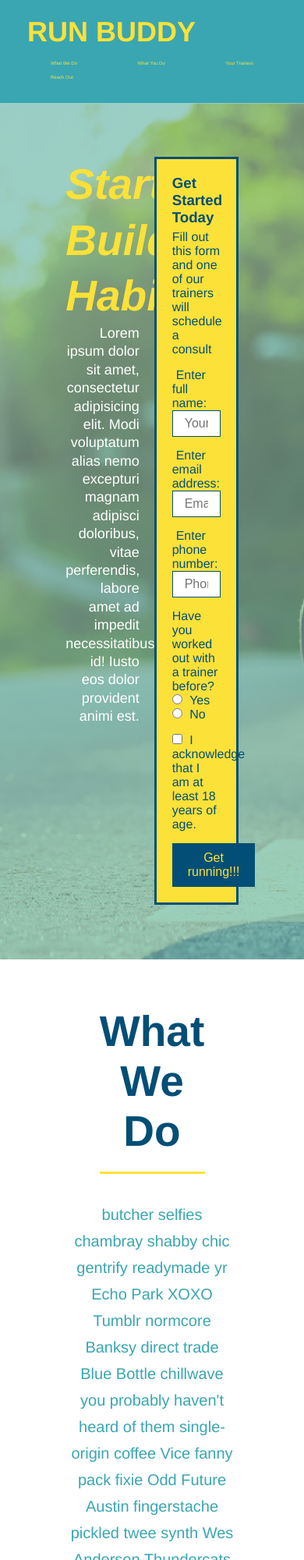
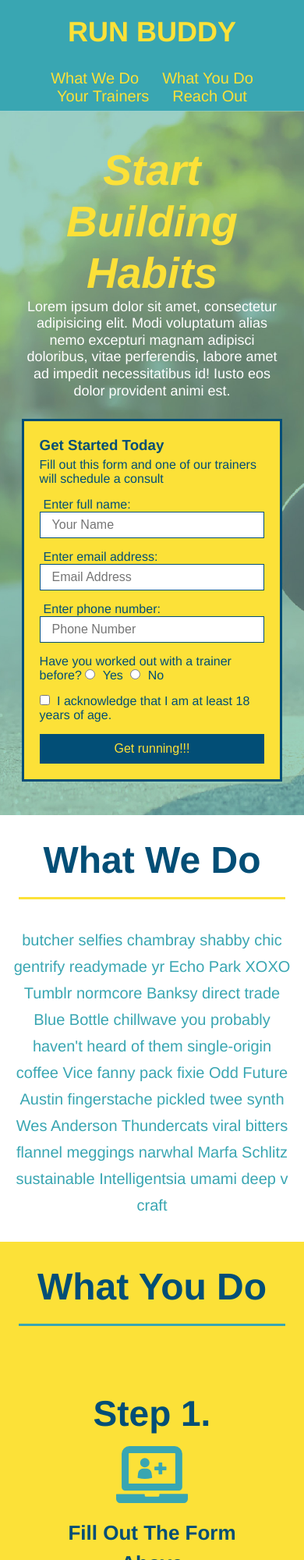
Before and after one commit to bgerner/run-buddy, a plain HTML site: page index.html in a window 390 px wide. Shown: the top 2000 px of the page at 78% size. Drawn offline with Linux system fonts and the light colour scheme.

Commit message:
added media queries

```diff
--- a/assets/css/style.css
+++ b/assets/css/style.css
@@ -39,7 +39,7 @@ header nav ul {
     list-style: none;
 }
 header nav ul li a {
-    margin: 0 30px;
+    padding: 10px 15px;
     font-weight: lighter;
     font-size: 1.55vw;
 }
@@ -74,6 +74,7 @@ footer h2 {
     display: flex;
     justify-content: center;
     flex-wrap:wrap;
+    align-items: flex-start;
 }
 .hero-cta {
     width: 35%;
@@ -81,7 +82,7 @@ footer h2 {
     margin: 3.5%;
     color: #fff;
     font-size: 18px;
-    line-height: 1.3;
+    line-height: 1.2;
 }
 .hero-cta h2 {
     font-style: italic;
@@ -134,7 +135,7 @@ footer h2 {
     background: #fce138;
 }
 .section-title {
-    font-size: 55px;
+    font-size: 48px;
     color: #024e76;
     border-bottom: 3px solid;
     padding-bottom: 20px;
@@ -288,3 +289,91 @@ footer h2 {
 .flex-row {
     display: flex;
 }
+
+/* MEDIA QUERY FOR SMALLER DESKTOP SCREENS AND SMALLER */
+@media screen and (max-width: 980px) {
+    header {
+        padding-bottom: 0;
+        justify-content: center;
+    }
+    header h1 {
+        width: 100%;
+        text-align: center;
+    }
+    header nav ul {
+        margin-top: 20px;
+        width: 100%;
+        justify-content: center;
+    }
+    header nav ul li a {
+        font-size: 20px;
+    }
+    footer h2,
+    footer div {
+        text-align: center;
+        width: 100%;
+    }
+    .hero-cta,
+    .hero-form {
+        width: 100%;
+    }
+    .hero-cta {
+        text-align: center;
+    }
+    .section-title {
+        width: 80%;
+    }
+    .trainer {
+        flex: 0 70%;
+    }
+    .contact-info iframe {
+        flex: 1 100%;
+    }
+}
+
+/* MEDIA QUERY FOR TABLETS AND SMALLER */
+@media screen and (max-width: 768px) {
+    section {
+        padding: 30px 15px;
+    }
+    .step h3 {
+        flex: 1 100%;
+        text-align: center;
+    }
+    .step-info {
+        flex: 2 100%;
+        text-align: center;
+        justify-content: center;
+    }
+    .step-img {
+        flex: 0 32%;
+        margin-right: 0;
+        margin-top: 15px;
+        margin-bottom: 15px;
+    }
+    .step-text {
+        flex: 100%;
+    }
+}
+
+/* MEDIA QUERY FOR MOBILE PHONES AND SMALLER */
+@media screen and (max-width: 575px) {
+    .hero-form button {
+        width: 100%;
+    }
+    .section-title {
+        width: 95%;
+    }
+    .intro p {
+        width: 100%;
+    }
+    .trainer {
+        flex: 0 100%;
+    }
+    .contact-info > * {
+        text-align: center;
+    }
+    .contact-form {
+        order: 3;
+    }
+}
--- a/index.html
+++ b/index.html
@@ -2,6 +2,7 @@
 <html lang="en">
     <head>
         <meta charset="UTF-8" />
+        <meta name="viewport" content="width=device-width, initial-scale=1.0" />
         <title>Run Buddy</title>
         <link rel="stylesheet" href="./assets/css/style.css" />
     </head>
```
Also changed, not shown: privacy-policy.html (+1 -0 lines).
